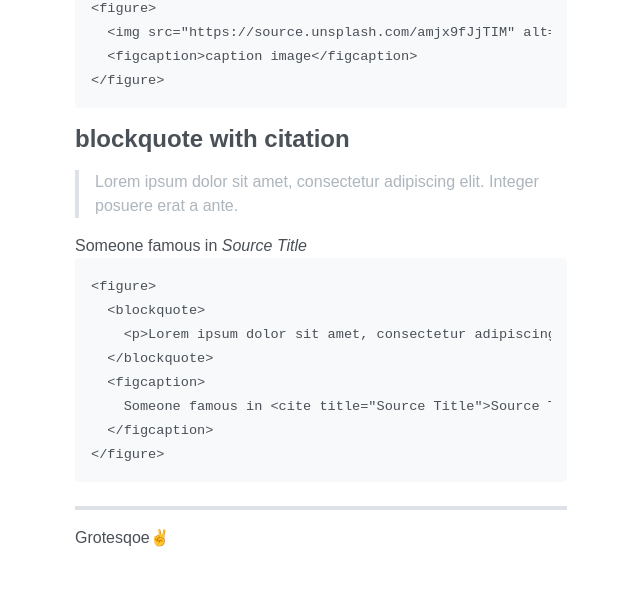
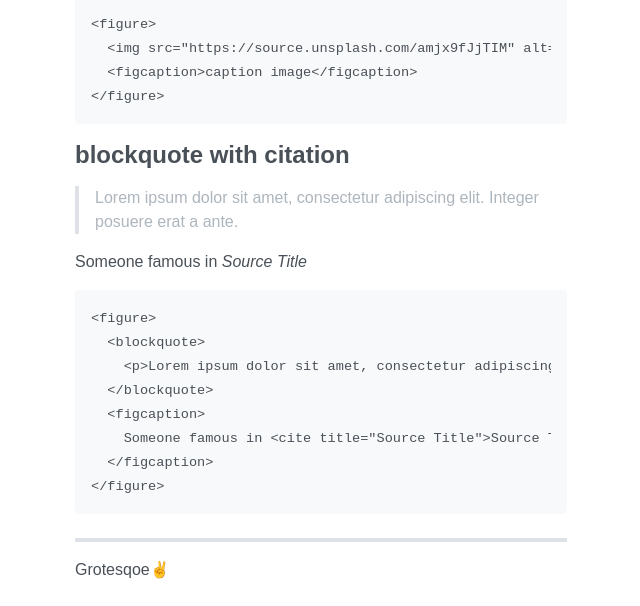
Before and after one commit to grotesqoe/www, a Jekyll site: the page built from _posts/2020-12-29-styleguide.md, in a window 1280 px wide. Shown: the part 625-1231 px from the top of the page, without its empty margins (319-959 px from the left). Built offline with Jekyll 4.4.1, drawn with Linux system fonts in a browser that asks for light colours; before the commit the page ends 1199 px from its top, so only the background shows below that.

Commit message:
Update _base.scss

```diff
--- a/_sass/_base.scss
+++ b/_sass/_base.scss
@@ -56,7 +56,7 @@ thead th {
 }
 
 figure {
-  margin: 0;
+  margin: 0 0 $spacer 0;
 }
 
 code,
```
